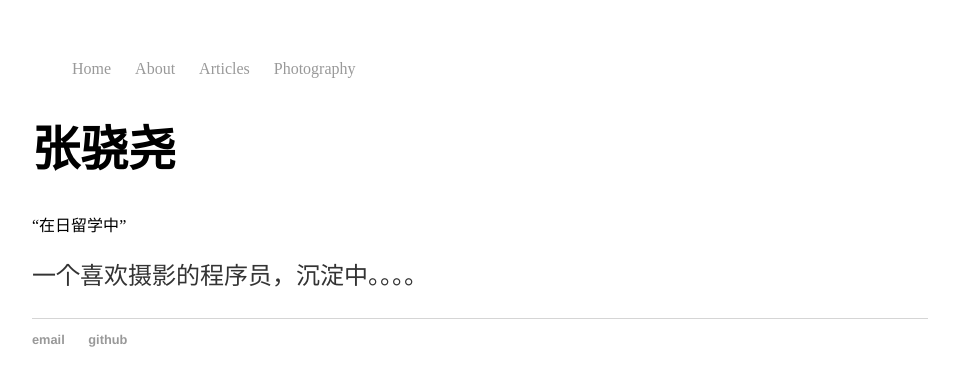
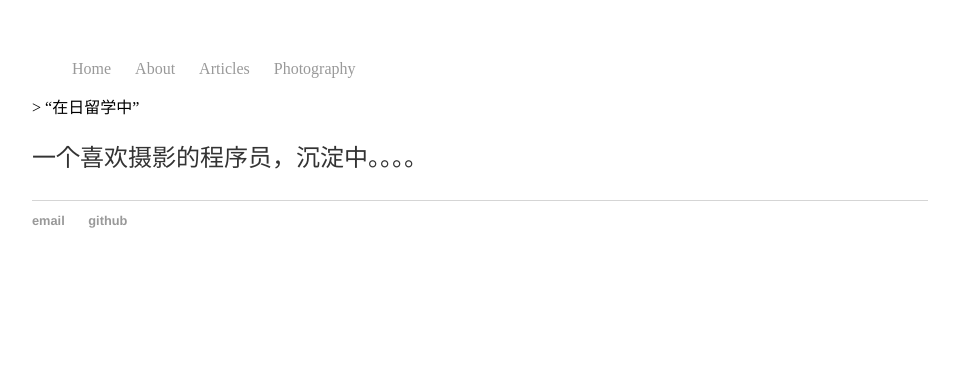
Before and after one commit to Louico/Louico.github.io, a Jekyll site: the page built from about/index.html, in a window 1280 px wide. Shown: the top 386 px of the page, without its empty margins (160-1119 px from the left). Built offline with Jekyll 4.4.1, drawn with Linux system fonts in a browser that asks for light colours.

Commit message:
a commit

```diff
--- a/about/index.html
+++ b/about/index.html
@@ -2,6 +2,8 @@
 layout: default
 title: about zhang
 ---
-<h1>张骁尧</h1>
+<div class="blurb">>
+</h1>
 <q>在日留学中</q>
 <p>一个喜欢摄影的程序员，沉淀中。。。。</p>
+</div>
```
